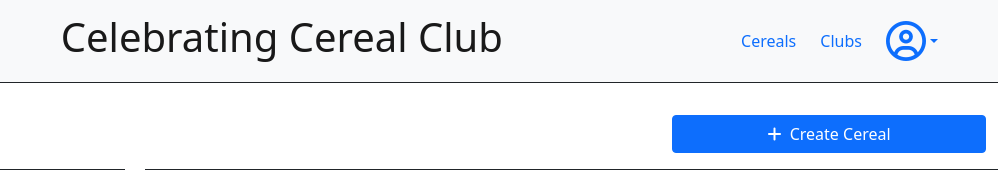
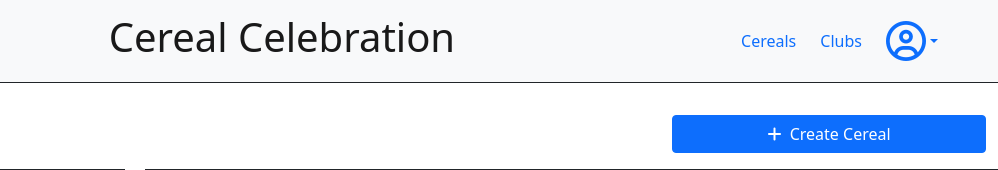
Before and after one commit to Ann924/cs4750-cereal, a PHP site: page /cereals.php in a window 1280 px wide. Shown: the top 170 px of the page, without its empty margins (282-1280 px from the left). Run offline with PHP 8.4, Linux system fonts and the light colour scheme; a user stored in the database is signed in; data comes from the database, SQL or seed files in the repository; data that the repository does not hold is empty; a stand-in replaces the project's code that opens the database connection; some libraries are stand-ins or nearby versions.

Commit message:
rename title

```diff
--- a/common_navbar.php
+++ b/common_navbar.php
@@ -16,7 +16,7 @@
             <div class="row align-items-center">
                 <a href="cereals.php" class="navbar-brand col-4 navbar-nav mx-auto justify-content-center">
                     <h1 class="text-center">
-                        Celebrating Cereal Club
+                        Cereal Celebration
                     </h1>
                 </a>
             </div>
```
